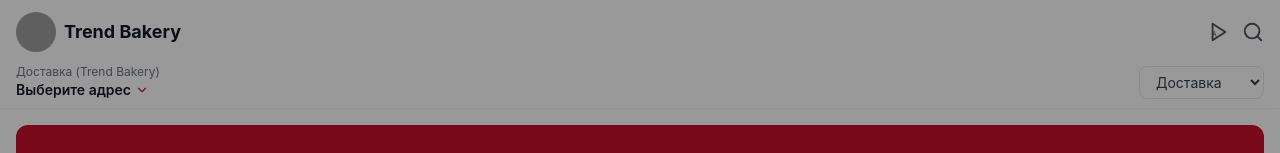
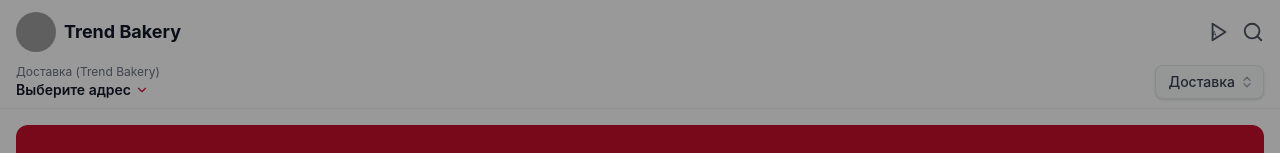
Before and after one commit to phanthooom/trend-bakery-bot, a React (Vite) app in the folder frontend/: page / in a window 1280 px wide. Shown: the top 153 px of the page. Built offline with nearby package versions, Linux system fonts and the light colour scheme; no server answers; grey boxes are pictures that could not be loaded.

Commit message:
feat: custom delivery dropdown component

```diff
--- /dev/null
+++ b/frontend/src/components/DeliveryDropdown.tsx
@@ -0,0 +1,80 @@
+import { useState, useRef, useEffect } from 'react'
+
+interface Props {
+  value: 'delivery' | 'pickup'
+  onChange: (val: 'delivery' | 'pickup') => void
+}
+
+export default function DeliveryDropdown({ value, onChange }: Props) {
+  const [isOpen, setIsOpen] = useState(false)
+  const ref = useRef<HTMLDivElement>(null)
+
+  useEffect(() => {
+    const handleClickOutside = (event: MouseEvent) => {
+      if (ref.current && !ref.current.contains(event.target as Node)) {
+        setIsOpen(false)
+      }
+    }
+    document.addEventListener('mousedown', handleClickOutside)
+    return () => document.removeEventListener('mousedown', handleClickOutside)
+  }, [])
+
+  return (
+    <div className="relative" ref={ref}>
+      {/* Trigger Button */}
+      <button
+        onClick={() => setIsOpen(!isOpen)}
+        className="flex items-center gap-2 border border-gray-200 bg-gray-50 rounded-lg px-3 py-1.5 text-sm font-medium text-gray-700 shadow-sm transition-colors active:bg-gray-100 focus:outline-none focus:ring-2 focus:ring-blue-100 focus:border-blue-300"
+      >
+        {value === 'delivery' ? 'Доставка' : 'Самовывоз'}
+        <div className="flex flex-col gap-0.5 text-gray-400">
+          <svg width="8" height="5" viewBox="0 0 12 8" fill="none">
+            <path d="M1 7L6 2L11 7" stroke="currentColor" strokeWidth="2" strokeLinecap="round" strokeLinejoin="round" />
+          </svg>
+          <svg width="8" height="5" viewBox="0 0 12 8" fill="none">
+            <path d="M1 1L6 6L11 1" stroke="currentColor" strokeWidth="2" strokeLinecap="round" strokeLinejoin="round" />
+          </svg>
+        </div>
+      </button>
+
+      {/* Dropdown Menu */}
+      {isOpen && (
+        <div className="absolute right-0 top-[calc(100%+8px)] w-44 bg-[#6A2B33] rounded-2xl shadow-xl overflow-hidden z-50 animate-fade-in origin-top-right border border-white/10">
+          <button
+            onClick={() => { onChange('delivery'); setIsOpen(false) }}
+            className="w-full text-left px-4 py-3.5 text-[15px] text-white flex items-center gap-2 transition-colors hover:bg-white/10 active:bg-white/20"
+          >
+            <span className="w-5 flex justify-center">
+              {value === 'delivery' && (
+                <svg width="14" height="10" viewBox="0 0 14 10" fill="none">
+                  <path d="M1 5L5 9L13 1" stroke="white" strokeWidth="2" strokeLinecap="round" strokeLinejoin="round" />
+                </svg>
+              )}
+            </span>
+            <span className={value === 'delivery' ? 'font-medium' : 'text-white/90'}>
+              Доставка
+            </span>
+          </button>
+
+          <div className="h-[1px] bg-white/20 mx-4" />
+
+          <button
+            onClick={() => { onChange('pickup'); setIsOpen(false) }}
+            className="w-full text-left px-4 py-3.5 text-[15px] text-white flex items-center gap-2 transition-colors hover:bg-white/10 active:bg-white/20"
+          >
+            <span className="w-5 flex justify-center">
+              {value === 'pickup' && (
+                <svg width="14" height="10" viewBox="0 0 14 10" fill="none">
+                  <path d="M1 5L5 9L13 1" stroke="white" strokeWidth="2" strokeLinecap="round" strokeLinejoin="round" />
+                </svg>
+              )}
+            </span>
+            <span className={value === 'pickup' ? 'font-medium' : 'text-white/90'}>
+              Самовывоз
+            </span>
+          </button>
+        </div>
+      )}
+    </div>
+  )
+}
--- a/frontend/src/pages/MenuPage.tsx
+++ b/frontend/src/pages/MenuPage.tsx
@@ -6,6 +6,7 @@ import { products } from '../data/products'
 import { type Product } from '../store/useStore'
 import ProductCard from '../components/ProductCard'
 import ProductBottomSheet from '../components/ProductBottomSheet'
+import DeliveryDropdown from '../components/DeliveryDropdown'
 
 export default function MenuPage() {
   const [category, setCategory] = useState<'home' | 'retail'>('home')
@@ -71,14 +72,10 @@ export default function MenuPage() {
             </div>
           </button>
 
-          <select
+          <DeliveryDropdown
             value={deliveryType}
-            onChange={(e) => setDeliveryType(e.target.value as 'delivery' | 'pickup')}
-            className="border border-gray-200 rounded-lg px-3 py-1.5 text-sm text-gray-700 bg-white"
-          >
-            <option value="delivery">Доставка</option>
-            <option value="pickup">Самовывоз</option>
-          </select>
+            onChange={(val) => setDeliveryType(val)}
+          />
         </div>
       </div>
 
```
